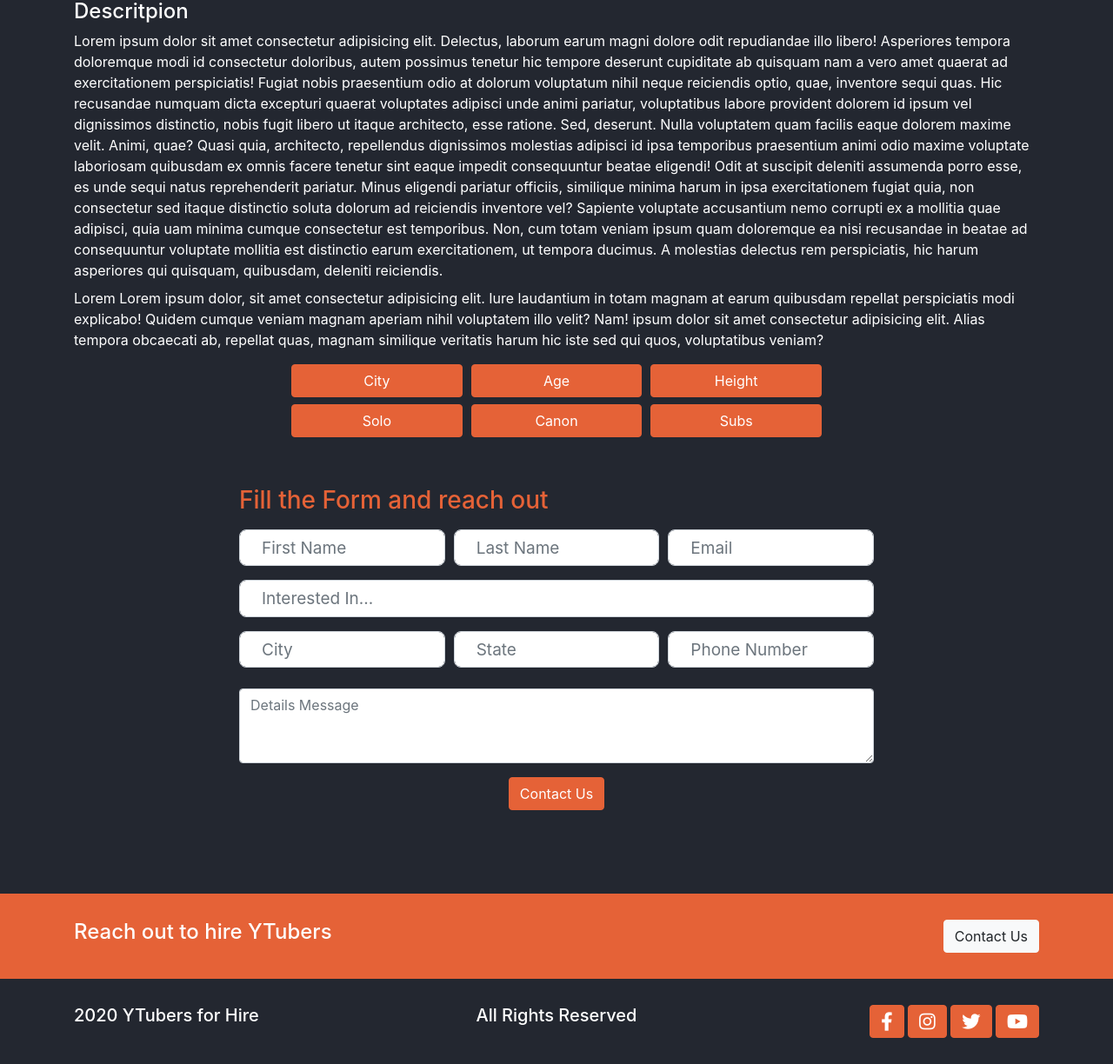
After one commit to ankusnayak/YTubers, a Django app: template tubers/templates/youtubers/youtubers_detail.html in a window 1280 px wide. The commit adds this page. Shown: the part 1156-2380 px from the top of the page at 87% size. Run offline with Django 3.2, Linux system fonts and the light colour scheme; the template is opened without the code that fills it: values that come from a table or form of the project are taken from there, others are empty; tables that the repository leaves empty hold one stand-in row (values such as "Sample post"); grey boxes marked "Sample" are stand-in pictures; some libraries are stand-ins or nearby versions.

Commit message:
complete all template stuff

```diff
--- a/tubers/templates/include/navbar.html
+++ b/tubers/templates/include/navbar.html
@@ -2,8 +2,8 @@
 
 <nav class="navbar navbar-expand-lg navbar-dark bg-dark">
     <div class="container">
-      <a class="navbar-brand" href="/index.html">
-        <img src="{%static './assets/images/logo.png'%}" alt="" width="140" height="30" alt="" loading="lazy">
+      <a class="navbar-brand" href="{% url 'home' %}">
+        <img src="{% static './assets/images/logo.png' %}" alt="" width="140" height="30" alt="" loading="lazy">
       </a>
       <button class="navbar-toggler" type="button" data-toggle="collapse" data-target="#navbarNav"
         aria-controls="navbarNav" aria-expanded="false" aria-label="Toggle navigation">
@@ -12,13 +12,13 @@
       <div class="collapse navbar-collapse" id="navbarNav">
         <ul class="navbar-nav ml-auto">
           <li class="nav-item active">
-            <a class="nav-link" href="/index.html">Home</a>
+            <a class="nav-link" href="{% url 'home' %}">Home</a>
           </li>
           <li class="nav-item">
             <a class="nav-link" href="/aboutus.html">About</a>
           </li>
           <li class="nav-item">
-            <a class="nav-link" href="/tubers.html">Tubers</a>
+            <a class="nav-link" href="{% url 'youtubers' %}">Tubers</a>
           </li>
           <li class="nav-item">
             <a class="nav-link" href="#">Services</a>
--- /dev/null
+++ b/tubers/templates/youtubers/youtubers_detail.html
@@ -0,0 +1,124 @@
+{% extends 'base.html' %}
+{% load static %}
+{% block content %}
+<main class="single-page-tubers">
+    <div class="banner">
+      <img src="{%static './assets/images/bg-banner.png'%}" alt="" class="img-fluid w-100">
+      <h1 class="text-center">
+        {{tuber.name}}
+      </h1>
+    </div>
+
+
+
+    <section class="head container mt-5 mb-5">
+      <div class="row">
+        <div class="col-md-4 d-flex justify-content-center align-items-center">
+          <h1 class="text-center">{{tuber.name}}</h1>
+        </div>
+        <div class="col-md-4 d-flex justify-content-center align-items-center">
+          <h1 class="text-accent text-center">
+            ${{tuber.price}}
+          </h1>
+        </div>
+        <div class="col-md-4 d-flex justify-content-center align-items-center">
+          <img src="{{tuber.photo.url}}" class="img-fluid" alt="team-member">
+        </div>
+      </div>
+    </section>
+    <section class="video container text-center">
+      <img src="https://placeimg.com/640/480/arch" class="img-fluid" alt="team-member">
+
+    </section>
+    <section class="descritpion container">
+      <h4>Descritpion</h4>
+      <p class="mt-2 mb-2">Lorem ipsum dolor sit amet consectetur adipisicing elit. Delectus, laborum earum magni dolore
+        odit repudiandae
+        illo libero! Asperiores tempora doloremque modi id consectetur doloribus, autem possimus tenetur hic tempore
+        deserunt cupiditate ab quisquam nam a vero amet quaerat ad exercitationem perspiciatis! Fugiat nobis praesentium
+        odio at dolorum voluptatum nihil neque reiciendis optio, quae, inventore sequi quas. Hic recusandae numquam
+        dicta excepturi quaerat voluptates adipisci unde animi pariatur, voluptatibus labore provident dolorem id ipsum
+        vel dignissimos distinctio, nobis fugit libero ut itaque architecto, esse ratione. Sed, deserunt. Nulla
+        voluptatem quam facilis eaque dolorem maxime velit. Animi, quae? Quasi quia, architecto, repellendus dignissimos
+        molestias adipisci id ipsa temporibus praesentium animi odio maxime voluptate laboriosam quibusdam ex omnis
+        facere tenetur sint eaque impedit consequuntur beatae eligendi! Odit at suscipit deleniti assumenda porro esse,
+        es unde sequi natus reprehenderit pariatur. Minus eligendi pariatur officiis,
+        similique minima harum in ipsa exercitationem fugiat quia, non consectetur sed itaque distinctio soluta dolorum
+        ad reiciendis inventore vel? Sapiente voluptate accusantium nemo corrupti ex a mollitia quae adipisci, quia
+        uam minima cumque consectetur est temporibus. Non, cum totam veniam ipsum quam
+        doloremque ea nisi recusandae in beatae ad consequuntur voluptate mollitia est distinctio earum exercitationem,
+        ut tempora ducimus. A molestias delectus rem perspiciatis, hic harum asperiores qui quisquam, quibusdam,
+        deleniti reiciendis.</p>
+
+      <p>Lorem
+        Lorem ipsum dolor, sit amet consectetur adipisicing elit. Iure laudantium in totam magnam at earum quibusdam
+        repellat perspiciatis modi explicabo! Quidem cumque veniam magnam aperiam nihil voluptatem illo velit? Nam!
+        ipsum dolor sit amet consectetur adipisicing elit. Alias tempora obcaecati ab, repellat quas, magnam
+        similique veritatis harum hic iste sed qui quos, voluptatibus veniam?</p>
+
+
+    </section>
+
+    <section class="container w-50">
+
+      <div class="person-description mt-2">
+        <button class="btn btn-accent"> City </button>
+        <button class="btn btn-accent"> Age </button>
+        <button class="btn btn-accent"> Height </button>
+      </div>
+      <div class="person-description mt-2">
+        <button class="btn btn-accent"> Solo </button>
+        <button class="btn btn-accent"> Canon </button>
+        <button class="btn btn-accent"> Subs </button>
+      </div>
+
+    </section>
+
+    <section class="youtuber-form container mt-5 mb-5">
+      <div class="row">
+        <form class="col-md-8 offset-md-2">
+          <h3 class="pt-2 pb-2">Fill the Form and reach out</h3>
+
+          <div class="form-row">
+            <div class="form-group col-md-4">
+              <input type="email" class="form-control" placeholder="First Name">
+            </div>
+            <div class="form-group col-md-4">
+              <input type="password" class="form-control" placeholder="Last Name">
+            </div>
+            <div class="form-group col-md-4">
+              <input type="email" class="form-control" placeholder="Email">
+            </div>
+          </div>
+
+          <div class="form-group">
+            <input type="password" class="form-control" placeholder="Interested In...">
+          </div>
+
+          <div class="form-row">
+            <div class="form-group col-md-4">
+              <input type="text" class="form-control" placeholder="City">
+            </div>
+            <div class="form-group col-md-4">
+              <input type="text" class="form-control" placeholder="State">
+            </div>
+            <div class="form-group col-md-4">
+              <input type="text" class="form-control" placeholder="Phone Number">
+            </div>
+
+          </div>
+
+          <div class="form-group pt-2">
+            <textarea class="form-control" rows="3" placeholder="Details Message"></textarea>
+          </div>
+          <div class="text-center">
+            <button type="submit" class="btn btn-accent">Contact Us</button>
+          </div>
+
+        </form>
+      </div>
+
+    </section>
+
+  </main>
+{% endblock %}
```
Also changed, not shown: tubers/templates/youtubers/youtubers.html (added, +109 -0 lines), tubers/youtubers/views.py (+12 -3 lines).
